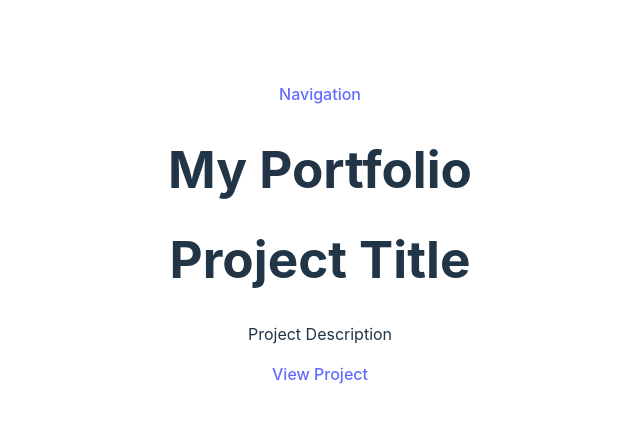
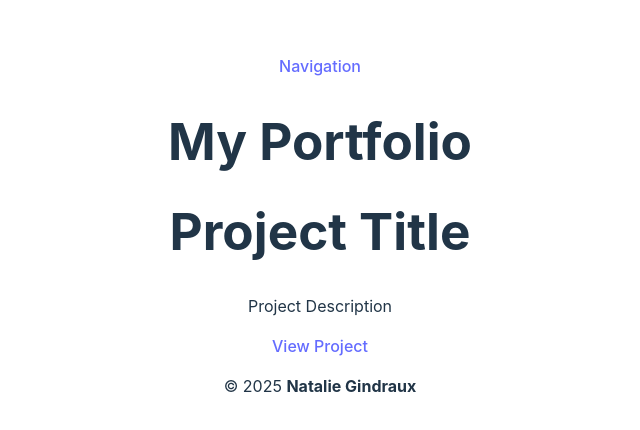
Before and after one commit to ngin2894/React-Challenge-10-Portfolio, a React (Vite) app in the folder my react portfolio/: page / in a window 1280 px wide. Shown: the part 166-596 px from the top of the page, without its empty margins (320-960 px from the left). Built offline with nearby package versions, Linux system fonts and the light colour scheme.

Commit message:
added footer information

```diff
--- a/my react portfolio/src/App.jsx
+++ b/my react portfolio/src/App.jsx
@@ -4,6 +4,7 @@ import './App.css'
 import Navigation from './components/Navigation'
 import Header from './components/Header'
 import Project from './components/Project'
+import Footer from './components/footer'
 
 function App() {
 
@@ -12,7 +13,7 @@ function App() {
         <Navigation/>
         <Header/>
         <Project/>
-        {/* <Footer/> */}
+        <Footer/>
       </div>
   )
 }
--- /dev/null
+++ b/my react portfolio/src/components/footer.jsx
@@ -0,0 +1,11 @@
+function Footer() {
+  return (
+    <footer>
+      <p>
+        &copy; 2025 <strong>Natalie Gindraux</strong>
+      </p>
+    </footer>
+  );
+}
+
+export default Footer;
```
